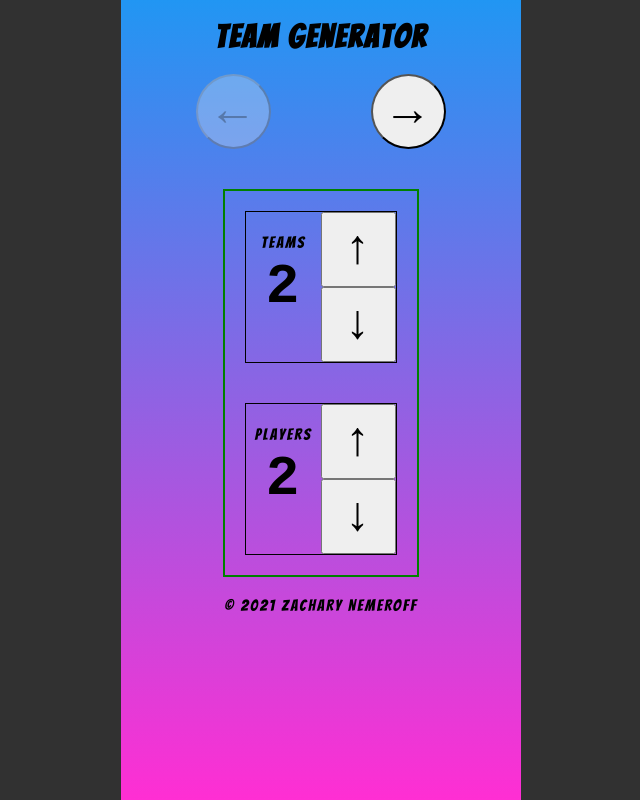
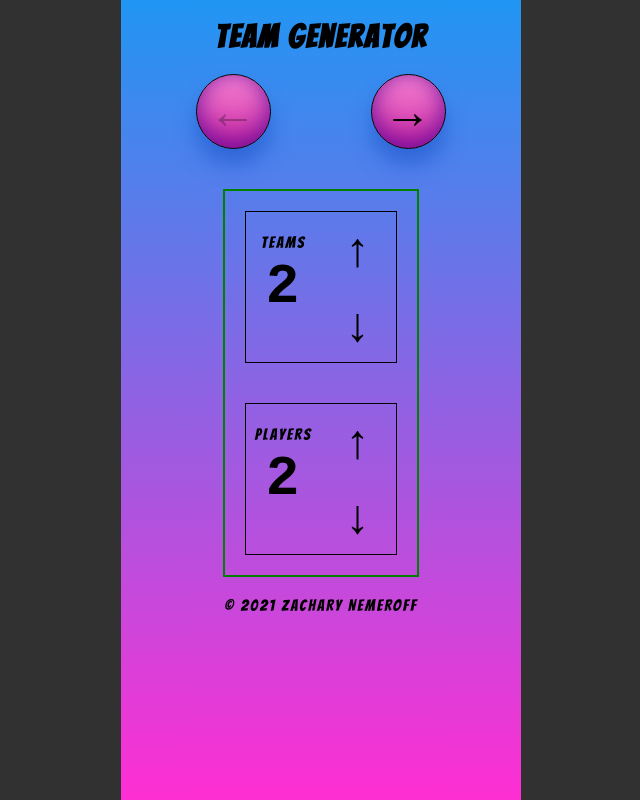
Before and after one commit to ZaneMeroff/team_gen, a Vue app: page / in a window 1280 px wide. Shown: the whole page, without its empty margins (319-959 px from the left). Built offline with nearby package versions, Linux system fonts and the light colour scheme.

Commit message:
Update style

```diff
--- a/src/components/ArrowBtn.vue
+++ b/src/components/ArrowBtn.vue
@@ -50,14 +50,27 @@
     justify-content: center;
     align-items: center;
     font-size: 3rem;
-    padding-bottom: 7px;
+    border: none;
+    background-color: transparent;
+  }
+
+  .arrow-btn:focus:not(:focus-visible) {
+    outline: none;
   }
 
   .nav-arrow-btn {
     border-radius: 37.5px;
+    border: 1px solid #000;
+    background-image: linear-gradient(-180deg, #FF89D6 0%, #C01F9E 100%);
+    box-shadow: 0 1rem 1.25rem 0 rgba(22,75,195,0.50), 0 -0.25rem 1.5rem rgba(110, 15, 155, 1) inset;
   }
 
   .arrow-btn:hover {
     cursor: pointer;
   }
+
+  span {
+    font-family: sans-serif;
+  }
+
 </style>
```
